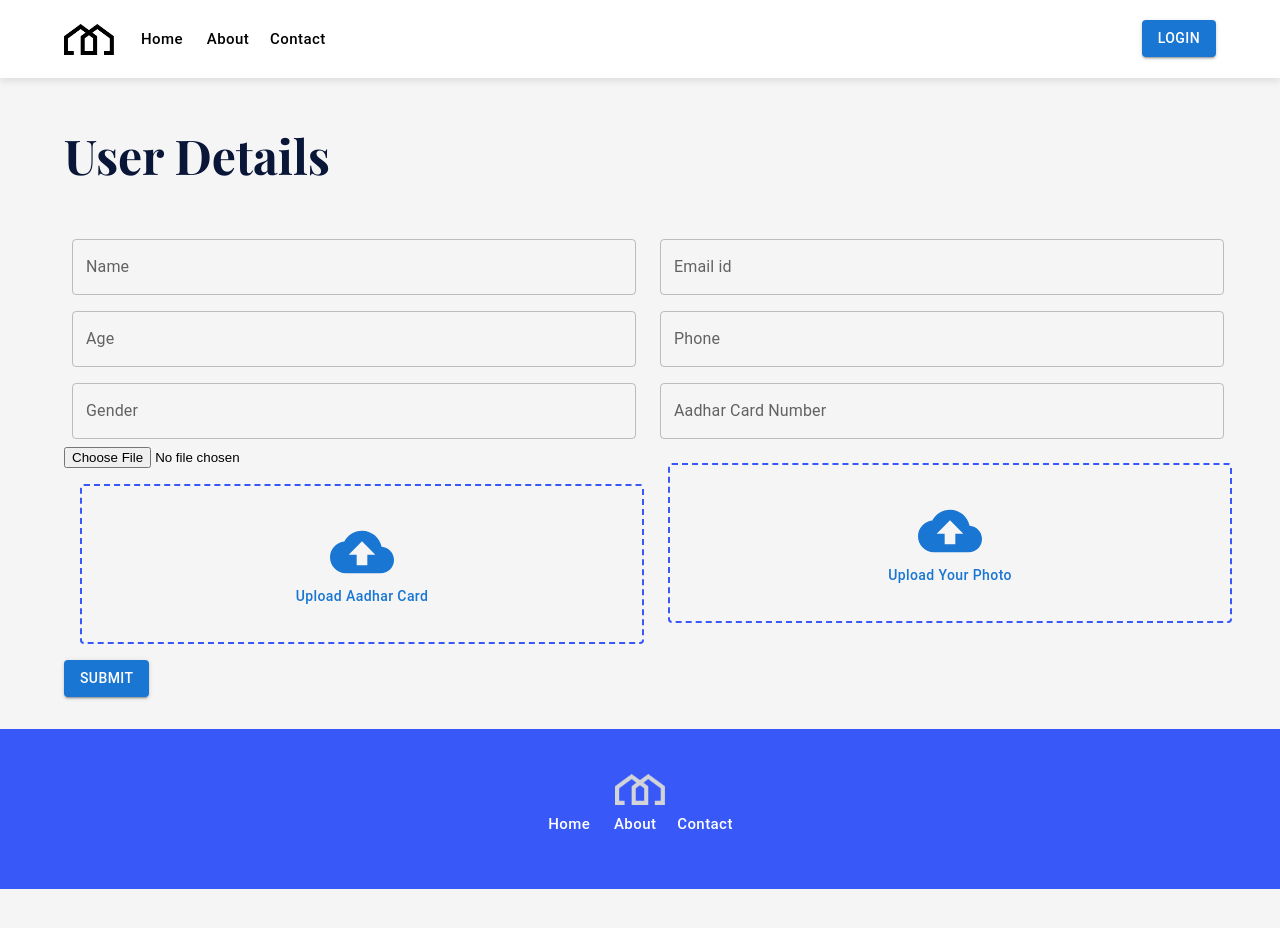
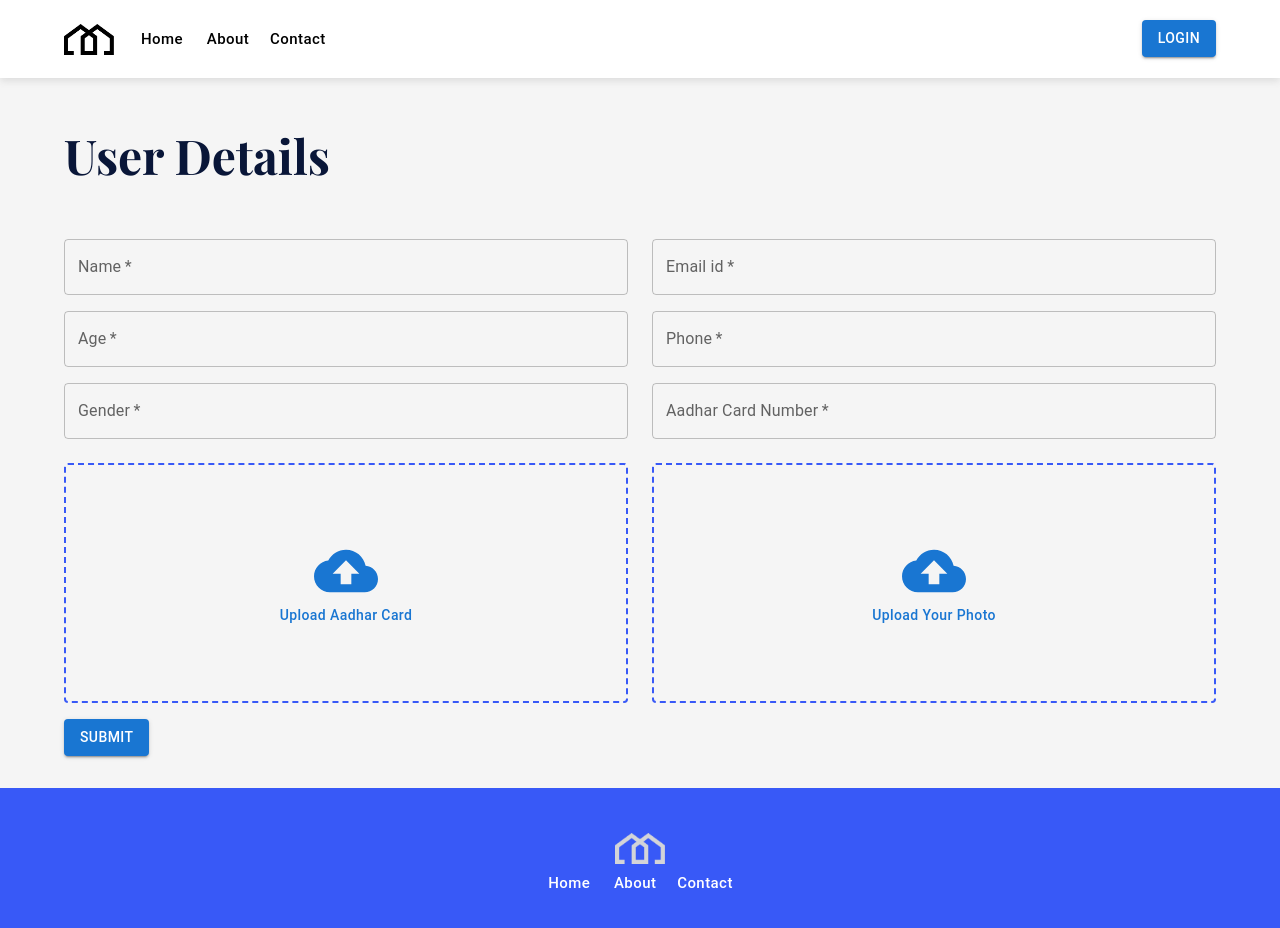
Before and after one commit to swapnil432/FY-Project, a Next.js app in the folder client/: page /userinfo in a window 1280 px wide. Shown: the top 928 px of the page. Before the commit the page ends 889 px from the top, so only its background shows below. Built offline with nearby package versions, Linux system fonts and the light colour scheme; a web font is replaced by a local one.

Commit message:
changed userinfo page

```diff
--- a/client/src/components/common/UploadFiles/index.jsx
+++ b/client/src/components/common/UploadFiles/index.jsx
@@ -1,22 +1,35 @@
 import { Box, styled, Button, Stack } from "@mui/material";
 import React from "react";
 import CloudUploadIcon from "@mui/icons-material/CloudUpload";
+import Image from "next/image";
 
 const UploadBox = styled(Button)({
-  margin: " 1rem 1rem",
-  height: "10rem",
+  margin: " 1rem 0",
+  height: "15rem",
   width: "100%",
   border: " 2px dashed #3859F7",
   textTransform: "capitalize",
 });
-const UploadFile = ({ children }) => {
+const UploadFile = ({ text, srcUrl, setState }) => {
+
+  const handleChange = (event) => {
+    const file = event.target.files[0];
+    const reader = new FileReader();
+    reader.readAsDataURL(file);
+    reader.onload = () => {
+      console.log(reader.result)
+      setState(reader.result);
+    };
+  };
+
   return (
     <UploadBox component="label">
       <Stack sx={{ alignItems: "center" }}>
         <CloudUploadIcon sx={{ fontSize: "4rem" }} />
-        {children}
+        {text}
       </Stack>
-      <input hidden accept="image/*" type="file" />
+      <input required onChange={handleChange} hidden accept="image/*" multiple type="file" />
+      {srcUrl && <Image src={srcUrl} alt="profile Image" fill objectFit="contain" />}
     </UploadBox>
   );
 };
--- a/client/src/components/core/UserDetails/index.jsx
+++ b/client/src/components/core/UserDetails/index.jsx
@@ -20,6 +20,9 @@ const UserDetail = () => {
   const { state, dispatch } = useContext(Context);
   const { user } = state;
   const [userId, setUserId] = useState("");
+
+  const [profileImage, setProfileImage] = useState("");
+  const [adhaarImage, setAdhaarImage] = useState("");
   // const { user } = user;
   const handelchange = (text) => (e) => {
     setValues({ ...values, [text]: e.target.value });
@@ -70,6 +73,7 @@ const UserDetail = () => {
     <Box>
       <Container sx={{ marginTop: "8rem" }}>
         <h3>User Details</h3>
+        <form onSubmit={submitform}>
         <Grid
           container
           sx={{ marginTop: "2rem", width: "100%" }}
@@ -80,67 +84,80 @@ const UserDetail = () => {
             <TextField
               id="outlined-basic"
               label="Name"
+              type="text"
+              required
               variant="outlined"
               onChange={handelchange("name")}
-              sx={{ m: 1, width: "100%" }}
+              sx={{ m: 1, ml: 0, width: "100%" }}
             />
             <TextField
               id="outlined-basic"
               label="Age"
+              required
+              type="number"
+              InputProps={{
+                inputProps: {
+                    min: 1
+                }
+            }}
               onChange={handelchange("age")}
               variant="outlined"
-              sx={{ m: 1, width: "100%" }}
+              sx={{ m: 1, ml: 0, width: "100%" }}
             />
             <TextField
               id="outlined-basic"
+              type="text"
               label="Gender"
+              required
               onChange={handelchange("gender")}
               variant="outlined"
-              sx={{ m: 1, width: "100%" }}
-            />
-            <input
-              accept="image/*"
-              onChange={(e) => {
-                console.log(e.target.files[0]);
-              }}
-              type="file"
+              sx={{ m: 1, ml: 0, width: "100%" }}
             />
             <UploadFile
-              onChange={(e) => {
-                console.log(e.target.files[0]);
-              }}
-            >
-              Upload Aadhar Card
-            </UploadFile>
+              text={"Upload Aadhar Card"}
+              setState={setAdhaarImage}
+              srcUrl={adhaarImage}
+            />
           </Grid>
           <Grid item xs={6}>
             <TextField
               id="outlined-basic"
               label="Email id"
+              type="Email"
+              required
               onChange={handelchange("email")}
               variant="outlined"
-              sx={{ m: 1, width: "100%" }}
+              sx={{ m: 1, ml: 0, width: "100%" }}
             />
             <TextField
               id="outlined-basic"
               label="Phone"
+              type="number"
+              required
               onChange={handelchange("phone")}
               variant="outlined"
-              sx={{ m: 1, width: "100%" }}
+              sx={{ m: 1, ml: 0, width: "100%" }}
             />
             <TextField
               id="outlined-basic"
               label="Aadhar Card Number"
+              required
+              type="number"
               onChange={handelchange("aadhar")}
               variant="outlined"
-              sx={{ m: 1, width: "100%" }}
+              sx={{ m: 1, ml: 0, width: "100%" }}
             />
-            <UploadFile onChange={onSelectFile}>Upload your Photo</UploadFile>
+            <UploadFile
+              text={"Upload your Photo"}
+              setState={setProfileImage}
+              srcUrl={profileImage}
+            />
           </Grid>
         </Grid>
-        <Button variant="contained" onClick={submitform}>
+        <Button variant="contained" type="submit">
           Submit
         </Button>
+        </form>
         {/* <BtnButton color={"primary"}>Submit</BtnButton> */}
       </Container>
     </Box>
```
Also changed, not shown: 2 other files (tests, documents, lock files or other folders).
